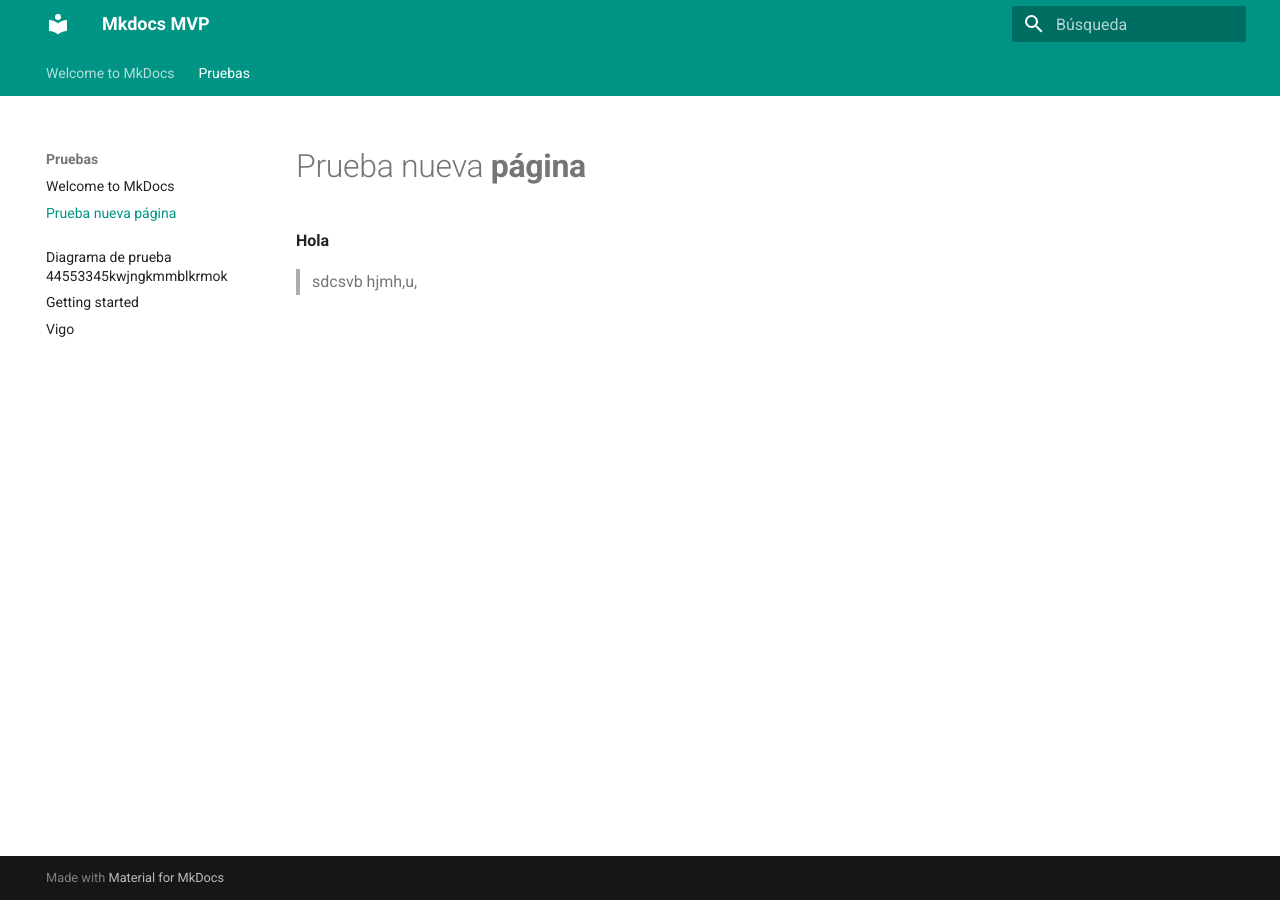
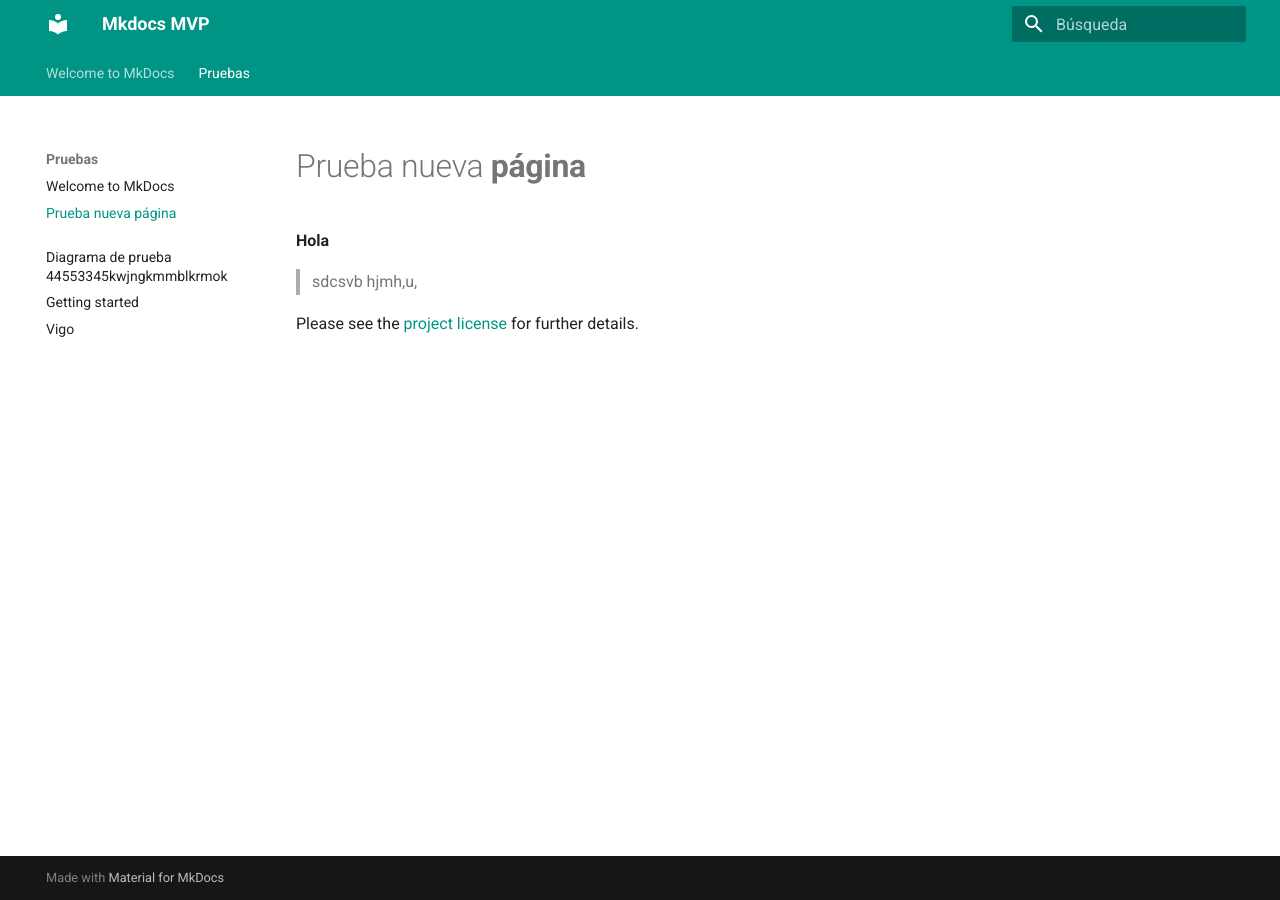
Before and after one commit to oscarpon/mkdocs-poc, an MkDocs documentation site: the page built from docs/pruebas/Prueba.md, in a window 1280 px wide. Built offline with MkDocs 1.6.1 and Material for MkDocs 9.7.7, drawn with Linux system fonts in a browser that asks for light colours.

Commit message:
vault backup: 2023-07-20 18:13:02

```diff
--- a/docs/pruebas/Prueba.md
+++ b/docs/pruebas/Prueba.md
@@ -3,4 +3,5 @@
 **Hola**
 > sdcsvb
 > hjmh,u,
->
+
+Please see the [project license](diagram.md) for further details.
```
Also changed, not shown: diagrama.md (added), license.md (added), 1 other file.
